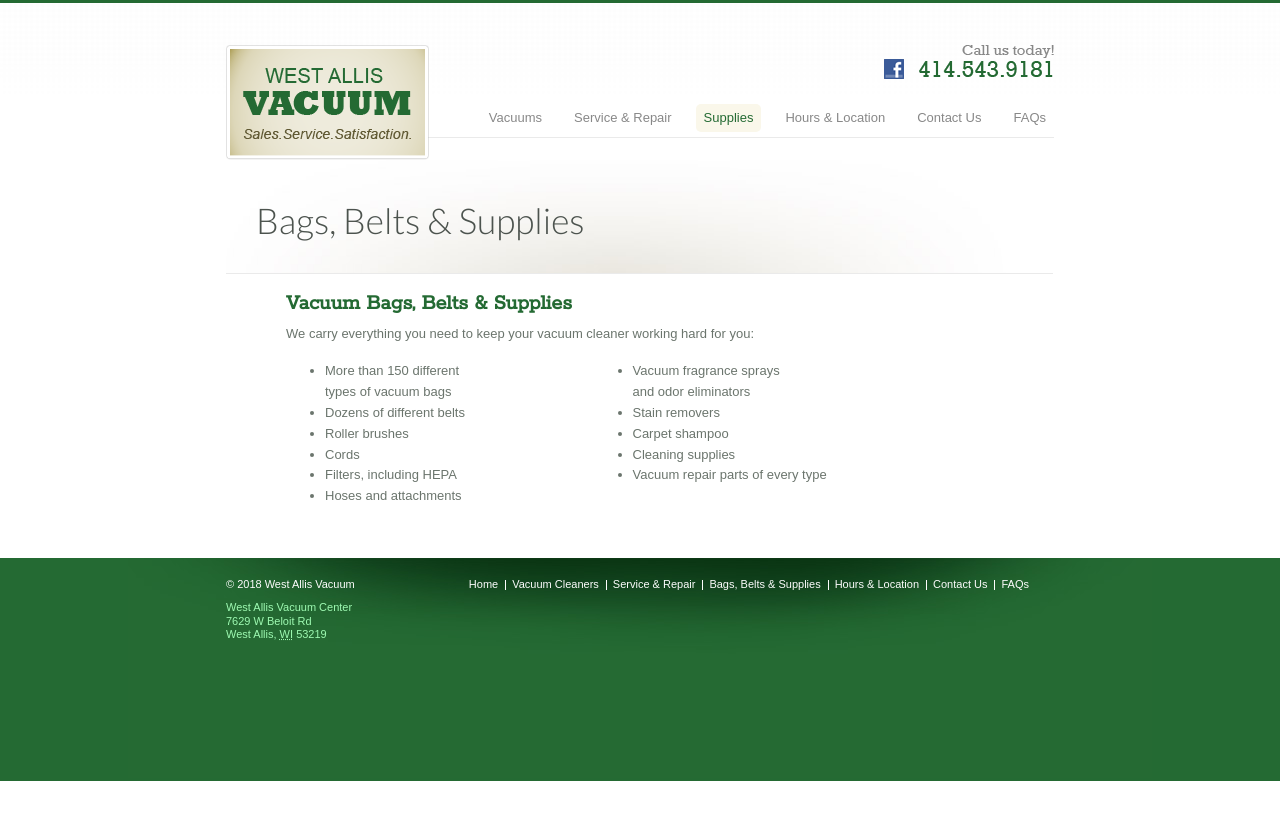
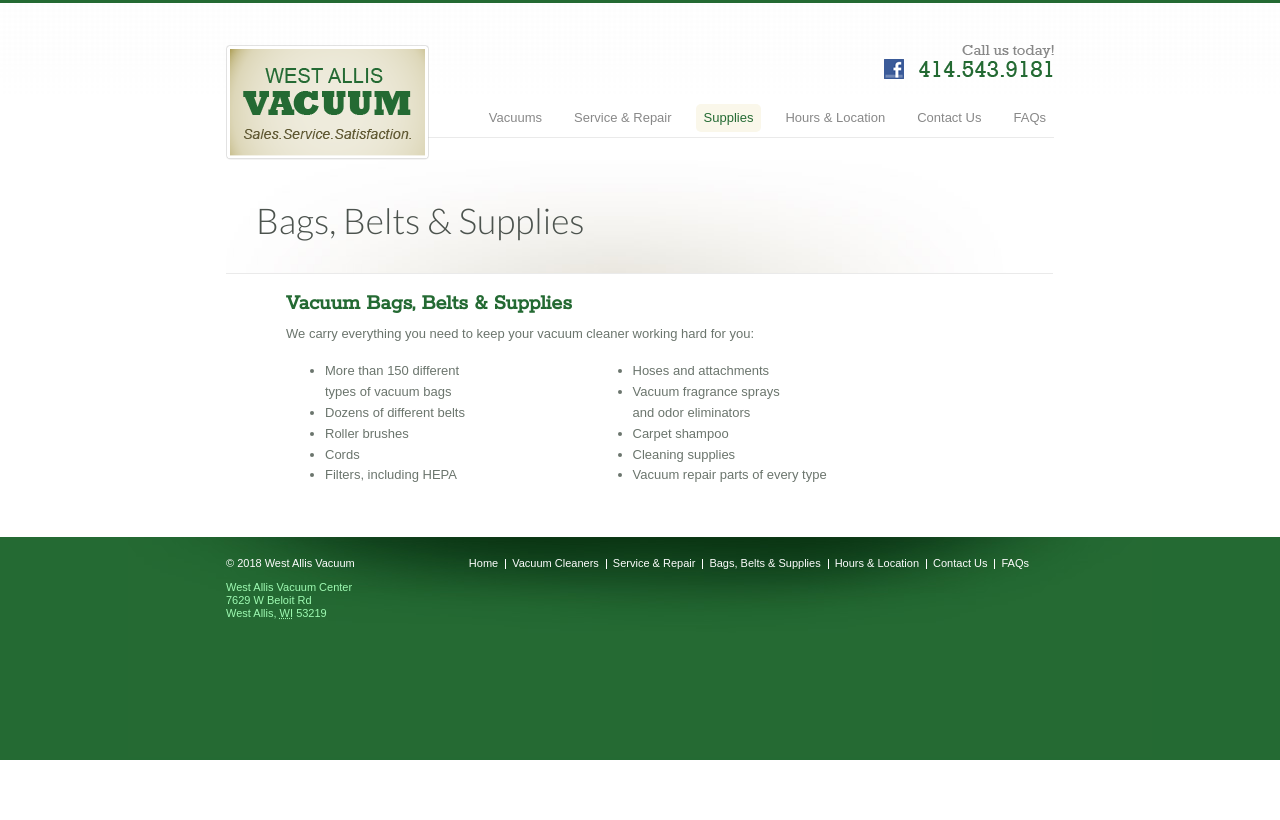
Before and after one commit to mikebranski/westallisvacuum.com, a Jekyll site: the page built from supplies/index.html, in a window 1280 px wide. Shown: the top 820 px of the page. Built offline with Jekyll 4.4.1, drawn with Linux system fonts in a browser that asks for light colours.

Commit message:
Remove stain removers from list

```diff
--- a/supplies/index.html
+++ b/supplies/index.html
@@ -13,7 +13,6 @@
     <li>Filters, including HEPA</li>
     <li>Hoses and attachments</li>
     <li>Vacuum fragrance sprays<br>and odor eliminators</li>
-    <li>Stain removers</li>
     <li>Carpet shampoo</li>
     <li>Cleaning supplies</li>
     <li>Vacuum repair parts of every type</li>
```
